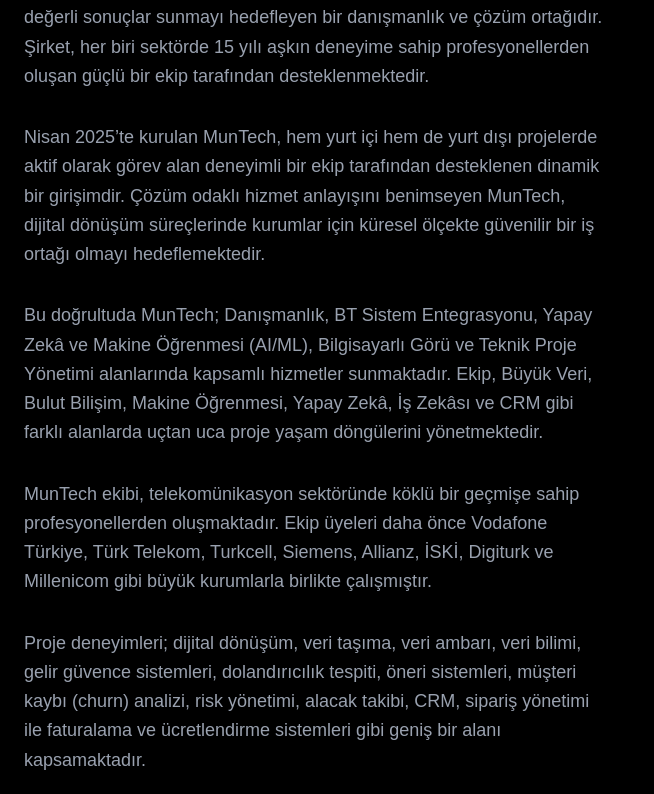
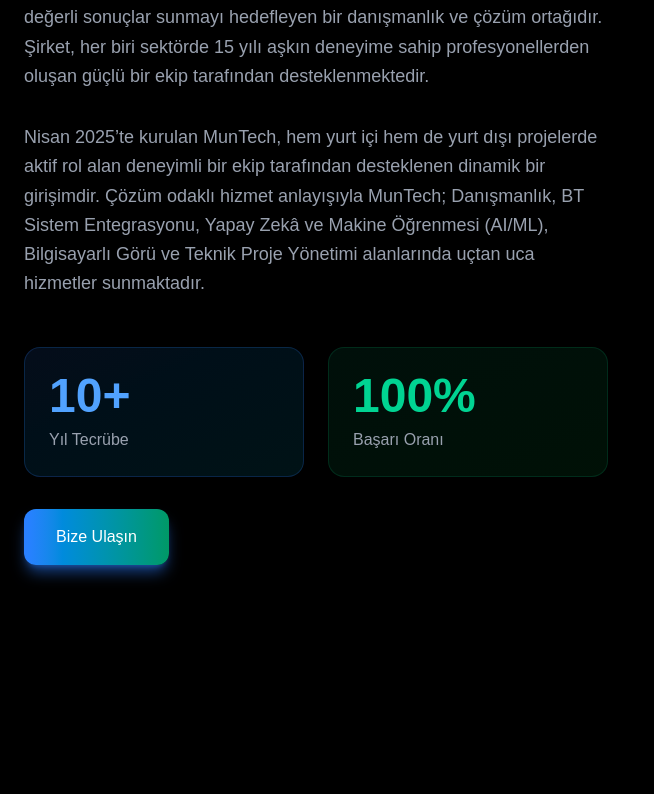
Before and after one commit to melisa-kabasakal/my-company-website, a Next.js app: page / in a window 1280 px wide. Shown: the part 1626-2420 px from the top of the page, without its empty margins (0-654 px from the left). Built offline with nearby package versions, Linux system fonts and the light colour scheme; no server answers; the database is empty.

Commit message:
chore: update about section text only

```diff
--- a/src/app/components/About.js
+++ b/src/app/components/About.js
@@ -6,13 +6,8 @@
     <section id="about" className="py-32 px-6 relative" data-animate>
       <div className="max-w-7xl mx-auto grid grid-cols-1 lg:grid-cols-2 gap-16 items-center">
 
-        <div
-          className={`space-y-8 transition-all duration-1000 ${
-            isVisible.about
-              ? "opacity-100 translate-x-0"
-              : "opacity-0 -translate-x-10"
-          }`}
-        >
+        <div className={`space-y-8 transition-all duration-1000 ${isVisible.about ? 'opacity-100 translate-x-0' : 'opacity-0 -translate-x-10'}`}>
+
           <h2 className="text-5xl md:text-7xl font-bold leading-tight">
             <span className="bg-gradient-to-r from-blue-400 via-cyan-400 to-emerald-500 bg-clip-text text-transparent animate-gradient">
               İnovasyon
@@ -21,7 +16,7 @@
             <span className="text-white">ve Mükemmellik</span>
           </h2>
 
-          {/* INTRODUCTION */}
+          {/* DEĞİŞTİRİLEN METİN 1 */}
           <p className="text-gray-400 text-lg leading-relaxed">
             MunTech, yenilikçi ve ileri görüşlü stratejilerle müşterilerine yüksek
             katma değerli sonuçlar sunmayı hedefleyen bir danışmanlık ve çözüm
@@ -30,47 +25,38 @@
             desteklenmektedir.
           </p>
 
-          {/* BACKGROUND */}
+          {/* DEĞİŞTİRİLEN METİN 2 */}
           <p className="text-gray-400 text-lg leading-relaxed">
             Nisan 2025’te kurulan MunTech, hem yurt içi hem de yurt dışı
-            projelerde aktif olarak görev alan deneyimli bir ekip tarafından
-            desteklenen dinamik bir girişimdir. Çözüm odaklı hizmet anlayışını
-            benimseyen MunTech, dijital dönüşüm süreçlerinde kurumlar için
-            küresel ölçekte güvenilir bir iş ortağı olmayı hedeflemektedir.
+            projelerde aktif rol alan deneyimli bir ekip tarafından
+            desteklenen dinamik bir girişimdir. Çözüm odaklı hizmet anlayışıyla
+            MunTech; Danışmanlık, BT Sistem Entegrasyonu, Yapay Zekâ ve Makine
+            Öğrenmesi (AI/ML), Bilgisayarlı Görü ve Teknik Proje Yönetimi
+            alanlarında uçtan uca hizmetler sunmaktadır.
           </p>
 
-          <p className="text-gray-400 text-lg leading-relaxed">
-            Bu doğrultuda MunTech; Danışmanlık, BT Sistem Entegrasyonu, Yapay
-            Zekâ ve Makine Öğrenmesi (AI/ML), Bilgisayarlı Görü ve Teknik Proje
-            Yönetimi alanlarında kapsamlı hizmetler sunmaktadır. Ekip, Büyük
-            Veri, Bulut Bilişim, Makine Öğrenmesi, Yapay Zekâ, İş Zekâsı ve CRM
-            gibi farklı alanlarda uçtan uca proje yaşam döngülerini
-            yönetmektedir.
-          </p>
-
-          {/* SUMMARY OF EXPERIENCE */}
-          <p className="text-gray-400 text-lg leading-relaxed">
-            MunTech ekibi, telekomünikasyon sektöründe köklü bir geçmişe sahip
-            profesyonellerden oluşmaktadır. Ekip üyeleri daha önce Vodafone
-            Türkiye, Türk Telekom, Turkcell, Siemens, Allianz, İSKİ, Digiturk
-            ve Millenicom gibi büyük kurumlarla birlikte çalışmıştır.
-          </p>
-
-          <p className="text-gray-400 text-lg leading-relaxed">
-            Proje deneyimleri; dijital dönüşüm, veri taşıma, veri ambarı, veri
-            bilimi, gelir güvence sistemleri, dolandırıcılık tespiti, öneri
-            sistemleri, müşteri kaybı (churn) analizi, risk yönetimi, alacak
-            takibi, CRM, sipariş yönetimi ile faturalama ve ücretlendirme
-            sistemleri gibi geniş bir alanı kapsamaktadır.
-          </p>
+          <div className="grid grid-cols-2 gap-6 pt-4">
+            <div className="group p-6 rounded-2xl bg-gradient-to-br from-blue-500/10 to-cyan-500/10 border border-blue-500/20 hover:border-blue-500/50 transition-all duration-500 hover:transform hover:scale-105">
+              <div className="text-5xl font-bold text-blue-400 mb-2 group-hover:scale-110 transition-transform duration-500">10+</div>
+              <div className="text-gray-400">Yıl Tecrübe</div>
+            </div>
+            <div className="group p-6 rounded-2xl bg-gradient-to-br from-emerald-600/10 to-green-600/10 border border-emerald-600/20 hover:border-emerald-600/50 transition-all duration-500 hover:transform hover:scale-105">
+              <div className="text-5xl font-bold text-emerald-400 mb-2 group-hover:scale-110 transition-transform duration-500">100%</div>
+              <div className="text-gray-400">Başarı Oranı</div>
+            </div>
+          </div>
 
           <button
-            onClick={() => scrollToSection("contact")}
+            onClick={() => scrollToSection('contact')}
             className="group relative px-8 py-4 rounded-xl bg-gradient-to-r from-blue-500 to-emerald-600 text-white font-medium overflow-hidden shadow-lg shadow-blue-500/50 hover:shadow-2xl hover:shadow-emerald-600/50 transition-all duration-500"
           >
-            <span className="relative z-10">Bize Ulaşın</span>
+            <span className="relative z-10 flex items-center gap-2">
+              Bize Ulaşın
+            </span>
             <div className="absolute inset-0 bg-gradient-to-r from-cyan-500 to-emerald-700 transform scale-x-0 group-hover:scale-x-100 transition-transform duration-500 origin-left"></div>
           </button>
+        </div>
+        <div className={`relative transition-all duration-1000 ${isVisible.about ? 'opacity-100 translate-x-0' : 'opacity-0 translate-x-10'}`}>
         </div>
 
       </div>
```
